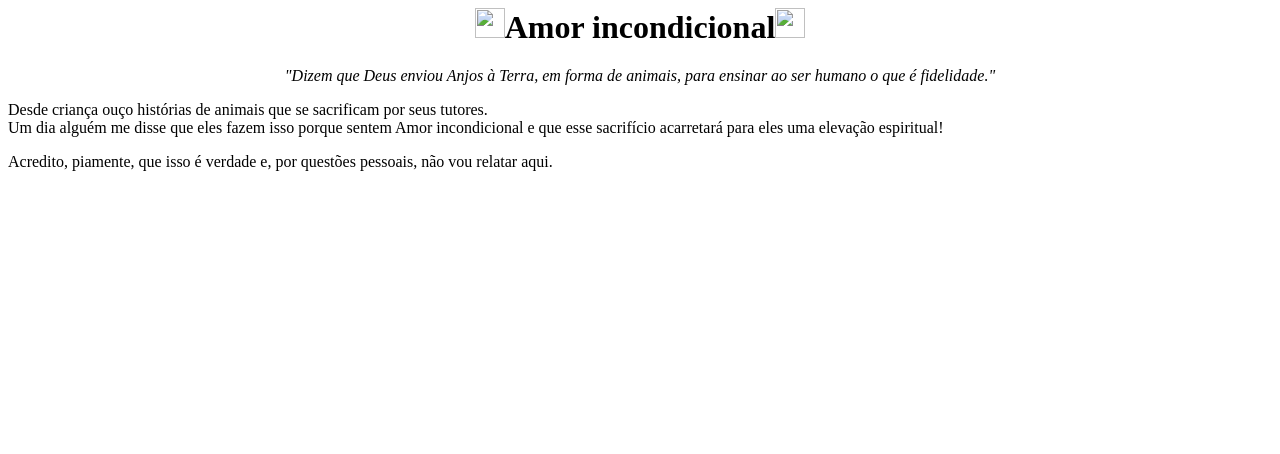
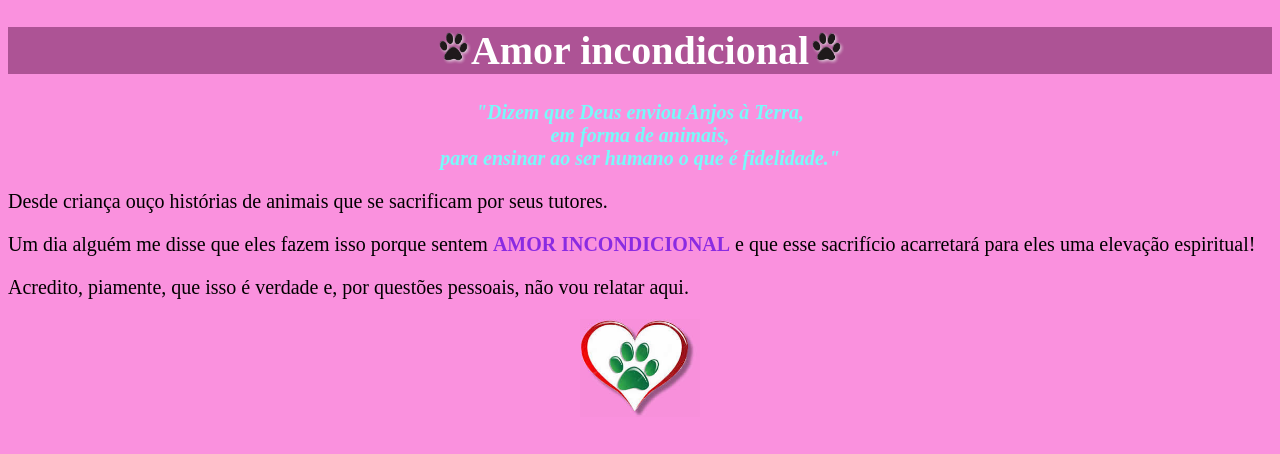
Before and after one commit to MCristos/GE, a plain HTML site: page index.html in a window 1280 px wide. Drawn offline with Linux system fonts and the light colour scheme.

Commit message:
Add files via upload

```diff
--- a/index.html
+++ b/index.html
@@ -1,13 +1,24 @@
-<html>
+<!DOCTYPE html>
+<html lang="pt-br">
+
 <head>
+    <meta charset="UTF-8">
     <title>.: Amor Incondicional :.</title>
+    <link rel="stylesheet" href="style.css">
 </head>
+
 <body>
-            <h1><center><b><img src=../GEPC/imagens/pata.jpg  width="30">Amor incondicional<img src=../GEPC/imagens/pata.jpg  width="30"></b></center></h1>
+    <h1><b><center><img src=pata.gif width="35">Amor incondicional<img src=pata.gif width="35"></center></b></h1>
 
-           <p align="center"><i> "Dizem que Deus enviou Anjos à Terra, em forma de animais, para ensinar ao ser humano o que é fidelidade."</i> </p>
-           Desde criança ouço histórias de animais que se sacrificam por seus tutores. <br>
-           Um dia alguém me disse que eles fazem isso porque sentem Amor incondicional e que esse sacrifício acarretará para eles uma elevação espiritual!<br>
+    <p><i style="font-size:20px;"><center><b> "Dizem que Deus enviou Anjos à Terra,<br>em forma de animais, <br>para ensinar ao ser humano o que é fidelidade."</b></center></i> </p>
+    <p>Desde criança ouço histórias de animais que se sacrificam por seus tutores. </p>
+
+    <p>Um dia alguém me disse que eles fazem isso porque sentem <font color="#8A2BE2"><b>AMOR INCONDICIONAL</b></font> e que esse sacrifício acarretará para eles uma elevação espiritual!</p>
+
     <p> Acredito, piamente, que isso é verdade e, por questões pessoais, não vou relatar aqui.</p>
+
+    <center><img src=core11.jpg width="120"></center>
+
 </body>
+
 </html>
--- a/style.css
+++ b/style.css
@@ -1,3 +1,15 @@
+body {
+    background: #FA91DE;
+    font-size:20px;
+}
+h1{
+    text-align:center;
+    background: #AD5395;
+    color:#ffffff ;
+}
 p{
-    text-align:center ;
- }
+    text-align: justify ;
+}
+i{color:#78FAFA;
+
+}
```
Also changed, not shown: core11.jpg (added), pata.gif (added). Lines whose indentation alone changed are shown as unchanged.
